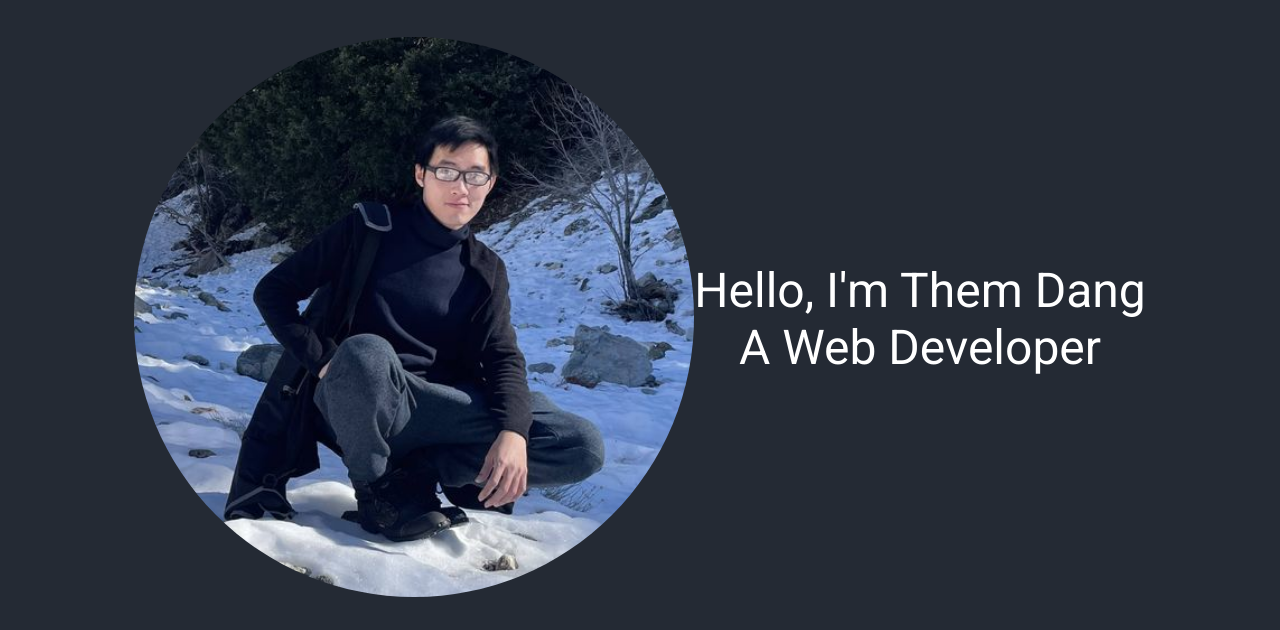
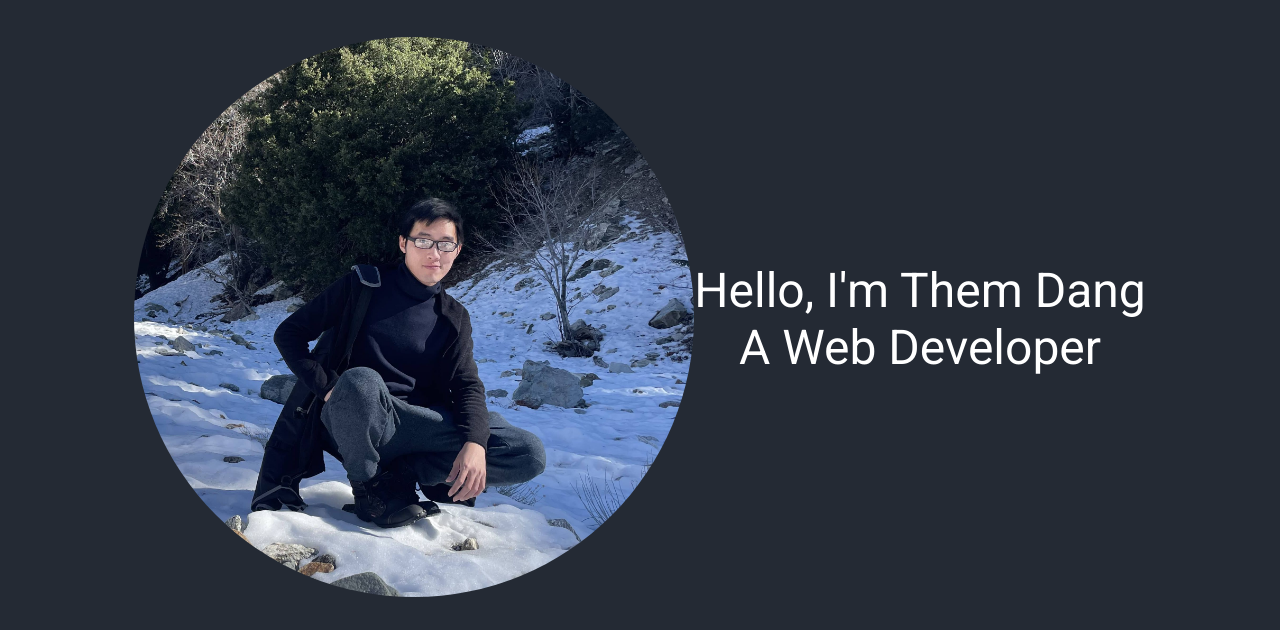
Before and after one commit to dnthem/portfolio, a plain HTML site: page index.html in a window 1280 px wide. Shown: the part 170-800 px from the top of the page. Drawn offline with Linux system fonts and the light colour scheme.

Commit message:
update photo

```diff
--- a/css/style.css
+++ b/css/style.css
@@ -31,8 +31,8 @@ body {
 }
 
 .medium-photo {
-    width: 80vw;
-    height: 80vw;
+    width: min(80vw, 80vh);
+    aspect-ratio: 1 / 1;
 }
 
 
@@ -353,8 +353,8 @@ ul {
     }
 
     .medium-photo {
-        width: 70vh;
-        height: 70vh;
+        width: min(70vw, 70vh);
+        aspect-ratio: 1 / 1;
     }
 
     .contact-container {
--- a/index.html
+++ b/index.html
@@ -33,7 +33,7 @@
             <h2>Welcome</h2>
             <div class="home-container">
                 <picture>
-                    <source media="(min-width:1500px)" srcset="./img/themdang1.jpeg">
+                    <source media="(min-width:40rem)" srcset="./img/themdang1.jpeg">
                     <img class="my-photo medium-photo" src="./img/themdang2.jpeg" alt="My Photo">
                 </picture>
                 <div class="home-self-intro-container">
```
